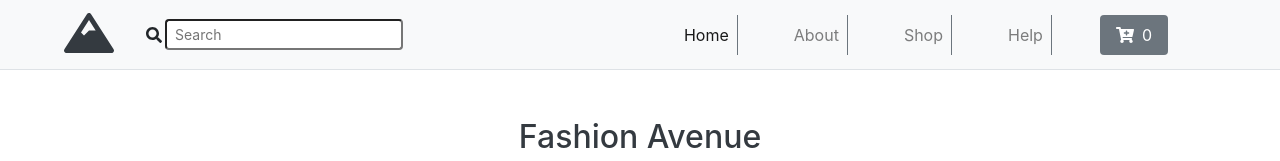
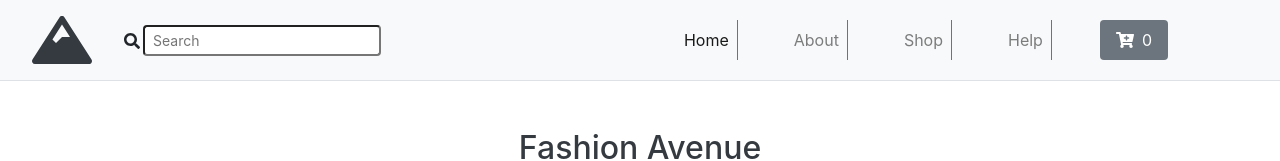
Before and after one commit to Rafiul-Islam/Fashion-Avenue, a React (Create React App) app: page /home in a window 1280 px wide. Shown: the top 161 px of the page. Built offline with nearby package versions, Linux system fonts and the light colour scheme; data requests are answered from the project's data file.

Commit message:
navigation added to logo

```diff
--- a/src/Navbar/Navigations.js
+++ b/src/Navbar/Navigations.js
@@ -12,9 +12,9 @@ class Navigations extends Component {
         const {cartItems} = this.props;
         return (
             <nav className="navbar navbar-expand-lg navbar-light bg-light border-bottom sticky-top">
-                <a className="navbar-brand ml-md-5" href="#">
-                    <FontAwesomeIcon className='fa-2x text-dark' icon={faMountain}/>
-                </a>
+                <NavLink className="navbar-brand ml-md-5" className="nav-link" to="/home">
+                    <FontAwesomeIcon className='fa-3x text-dark' icon={faMountain}/>
+                </NavLink>
                 <div className="input-group ml-3" id='navbar-search'>
                     <div className="input-group-prepend">
                         <FontAwesomeIcon className='mt-2' icon={faSearch}/>
```
Also changed, not shown: 1 other file (tests, documents, lock files or other folders).
